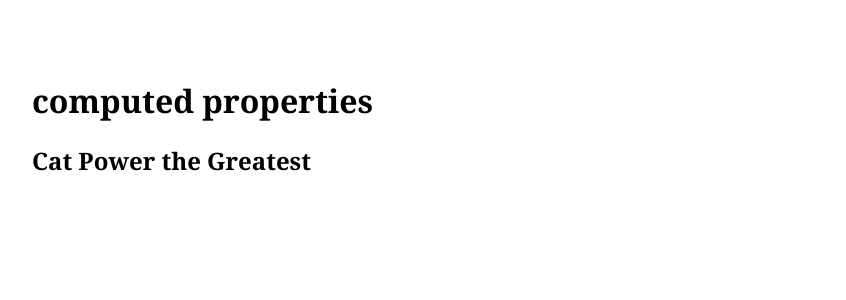
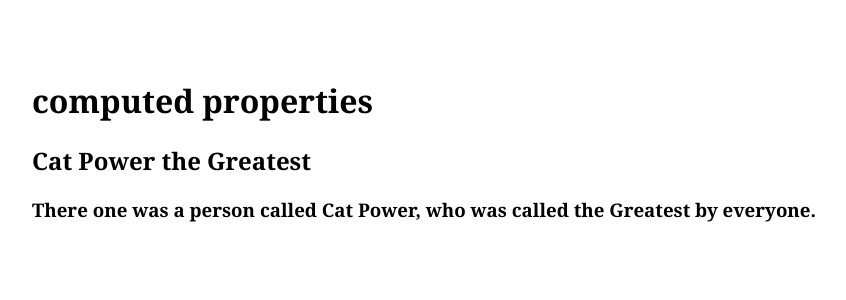
Before and after one commit to siggi-ai/Vue-Practice, a Vue app: page / in a window 1280 px wide. Shown: the top 300 px of the page, without its empty margins (26-872 px from the left). Built offline with nearby package versions, Linux system fonts and the light colour scheme.

Commit message:
description

```diff
--- a/src/App.vue
+++ b/src/App.vue
@@ -2,6 +2,10 @@
   <div class="main">
     <h1>computed properties</h1>
     <h2>{{ fullName }} {{ title }}</h2>
+    <h3>
+      There one was a person called {{ fullName }}, who was called
+      {{ title }} by everyone.
+    </h3>
   </div>
 </template>
 
```
